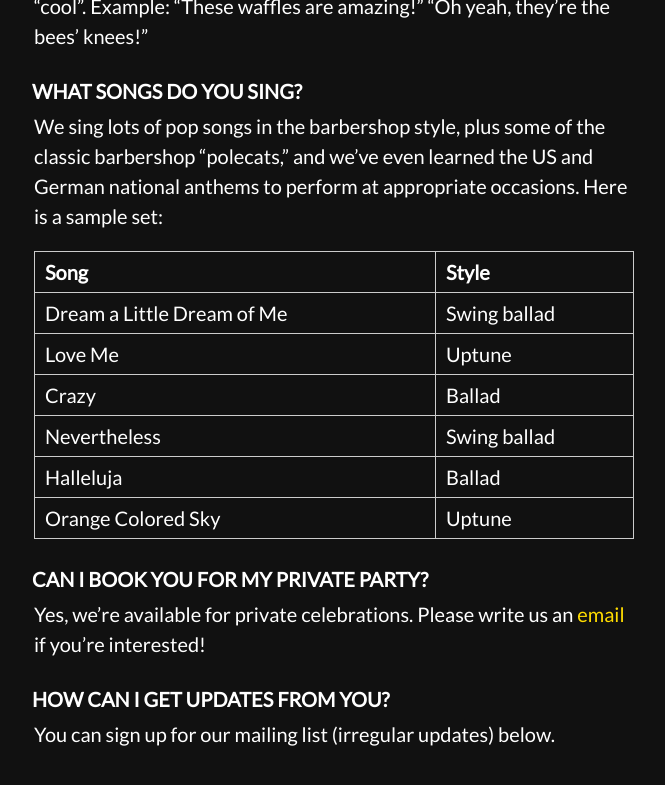
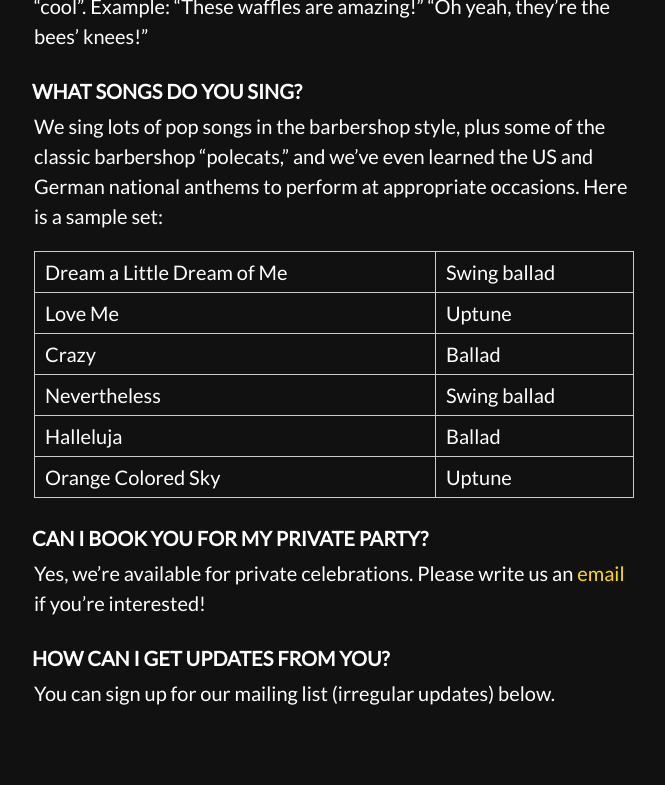
Before and after one commit to bumbleblue/bees, a Jekyll site: the page built from index.md, in a window 1280 px wide and 900 px high, scrolled down 1575 px. Shown: the top 785 px of the window, without its empty margins (306-971 px from the left). Built offline with Jekyll 4.4.1, drawn with Linux system fonts in a browser that asks for light colours.

Commit message:
table formatting :/

```diff
--- a/index.md
+++ b/index.md
@@ -31,7 +31,6 @@ Example: "These waffles are amazing!" "Oh yeah, they're the bees' knees!"
 
 We sing lots of pop songs in the barbershop style, plus some of the classic barbershop “polecats,” and we’ve even learned the US and German national anthems to perform at appropriate occasions. Here is a sample set:
 
-| Song | Style |
 | :------------- | :------------- |
 | Dream a Little Dream of Me  | Swing ballad  |
 | Love Me  | Uptune  |
```
